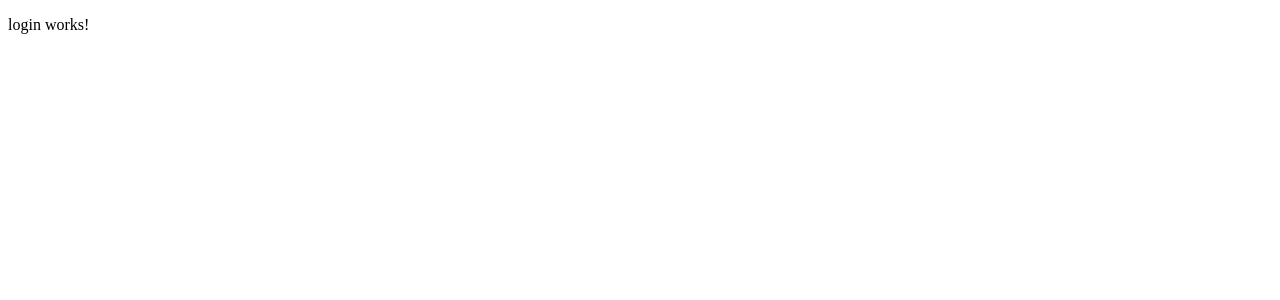
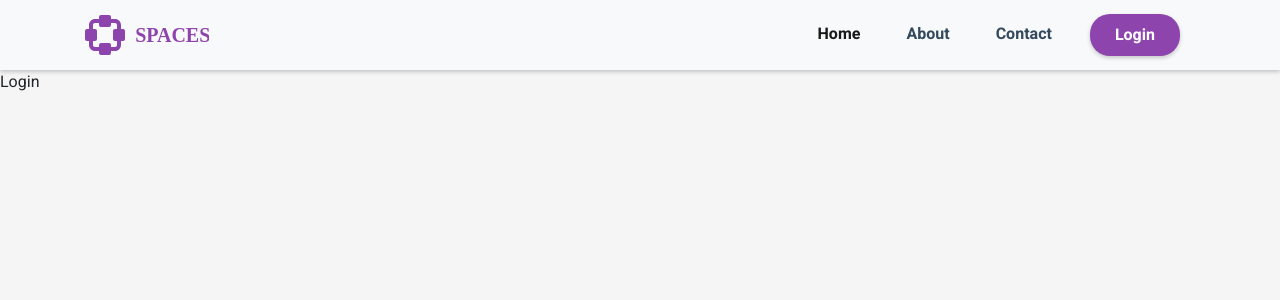
Before and after one commit to AbdelrahmanSE/reqres-users, an Angular app: page / in a window 1280 px wide. Shown: the top 300 px of the page. Built offline with nearby package versions, Linux system fonts and the light colour scheme.

Commit message:
Finished the Navbar

```diff
--- a/angular.json
+++ b/angular.json
@@ -23,6 +23,7 @@
               "src/assets"
             ],
             "styles": [
+              "node_modules/bootstrap/dist/css/bootstrap.min.css",
               "src/styles.scss"
             ],
             "scripts": []
@@ -72,6 +73,7 @@
             "tsConfig": "src/tsconfig.spec.json",
             "karmaConfig": "src/karma.conf.js",
             "styles": [
+              "node_modules/bootstrap/dist/css/bootstrap.min.css",
               "src/styles.scss"
             ],
             "scripts": [],
--- a/package.json
+++ b/package.json
@@ -21,6 +21,7 @@
     "@angular/platform-browser-dynamic": "^6.1.0",
     "@angular/router": "^6.1.0",
     "@ng-bootstrap/ng-bootstrap": "^4.0.1",
+    "bootstrap": "^4.2.1",
     "core-js": "^2.5.4",
     "rxjs": "~6.2.0",
     "zone.js": "~0.8.26"
--- a/src/app/app.component.html
+++ b/src/app/app.component.html
@@ -1 +1,2 @@
+<app-navbar></app-navbar>
 <app-login></app-login>
--- a/src/app/auth/login/login.component.html
+++ b/src/app/auth/login/login.component.html
@@ -1,3 +1 @@
-<p>
-  login works!
-</p>
+Login
--- a/src/app/shared/navbar/navbar.component.html
+++ b/src/app/shared/navbar/navbar.component.html
@@ -1,3 +1,27 @@
-<p>
-  navbar works!
-</p>
+<nav class="navbar navbar-expand-lg navbar-light bg-light">
+  <div class="container">
+    <a class="navbar-brand" href="#">
+      <img src="/assets/img/logo.svg" alt="">
+    </a>
+    <button class="navbar-toggler" type="button" data-toggle="collapse" data-target="#navbarSupportedContent" aria-controls="navbarSupportedContent" aria-expanded="false" aria-label="Toggle navigation">
+      <span class="navbar-toggler-icon"></span>
+    </button>
+
+    <div class="collapse navbar-collapse" id="navbarSupportedContent">
+      <ul class="navbar-nav ml-auto">
+        <li class="nav-item active">
+          <a class="nav-link" href="#">Home <span class="sr-only">(current)</span></a>
+        </li>
+        <li class="nav-item">
+          <a class="nav-link" href="#">About</a>
+        </li>
+        <li class="nav-item">
+          <a class="nav-link" href="#">Contact</a>
+        </li>
+        <li class="nav-item">
+          <a class="nav-link btn-primary" href="#">Login</a>
+        </li>
+      </ul>
+    </div>
+  </div>
+</nav>
--- a/src/app/shared/navbar/navbar.component.scss
+++ b/src/app/shared/navbar/navbar.component.scss
@@ -0,0 +1,12 @@
+nav {
+  height: 70px;
+  box-shadow: 0 2px 4px 0 rgba(0, 0, 0, 0.2);
+  background-color: #ffffff;
+
+  .nav-link {
+    font-size: 1rem;
+    font-weight: bold;
+    color: #34495e;
+    margin: 0 15px;
+  }
+}
--- a/src/styles.scss
+++ b/src/styles.scss
@@ -1 +1,23 @@
-/* You can add global styles to this file, and also import other style files */
+/** External Imports **/
+// Google Fonts
+@import url('https://fonts.googleapis.com/css?family=Heebo:400,700');
+
+/** Variables **/
+$BG_COLOR: #f5f5f5;
+$MAIN_FONT: 'Heebo', sans-serif;
+
+
+/** Global Styles **/
+html, body{
+  background: $BG_COLOR;
+  font-family: $MAIN_FONT;
+}
+
+
+.btn-primary{
+  border-radius: 20px;
+  box-shadow: 0 2px 4px 0 rgba(0, 0, 0, 0.2);
+  background-color: #8e44ad;
+  color: #fff !important;
+  padding: 9px 25px !important;
+}
```
Also changed, not shown: src/assets/img/logo.svg (added), 1 other file (tests, documents, lock files or other folders).
